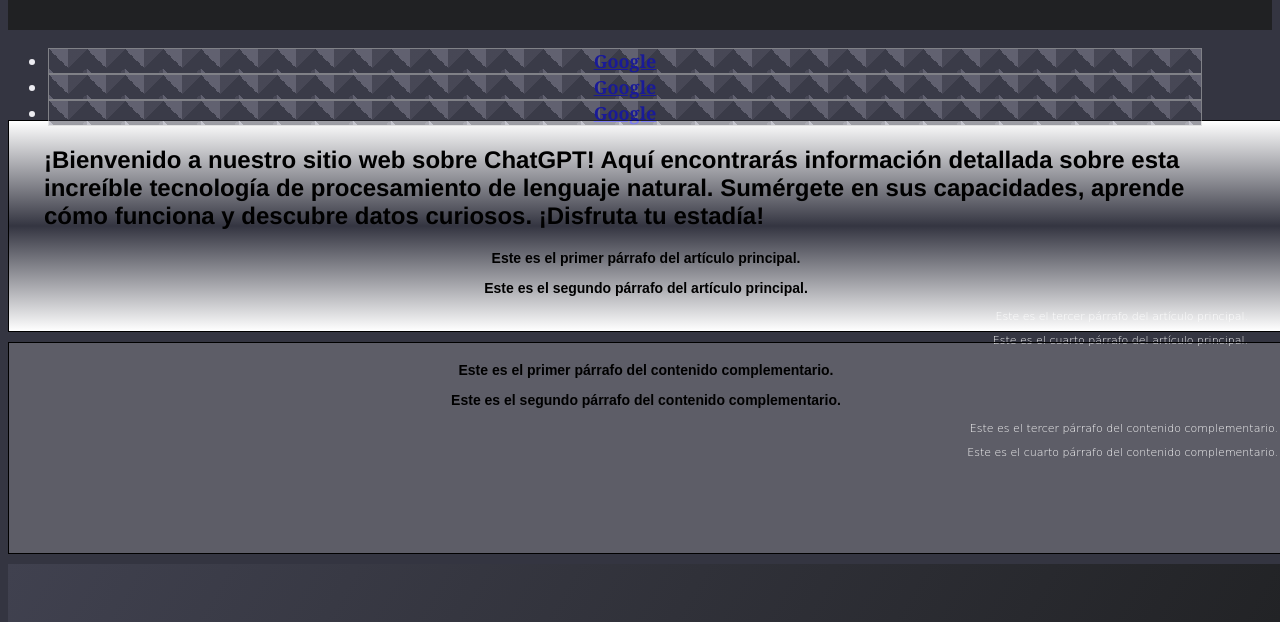
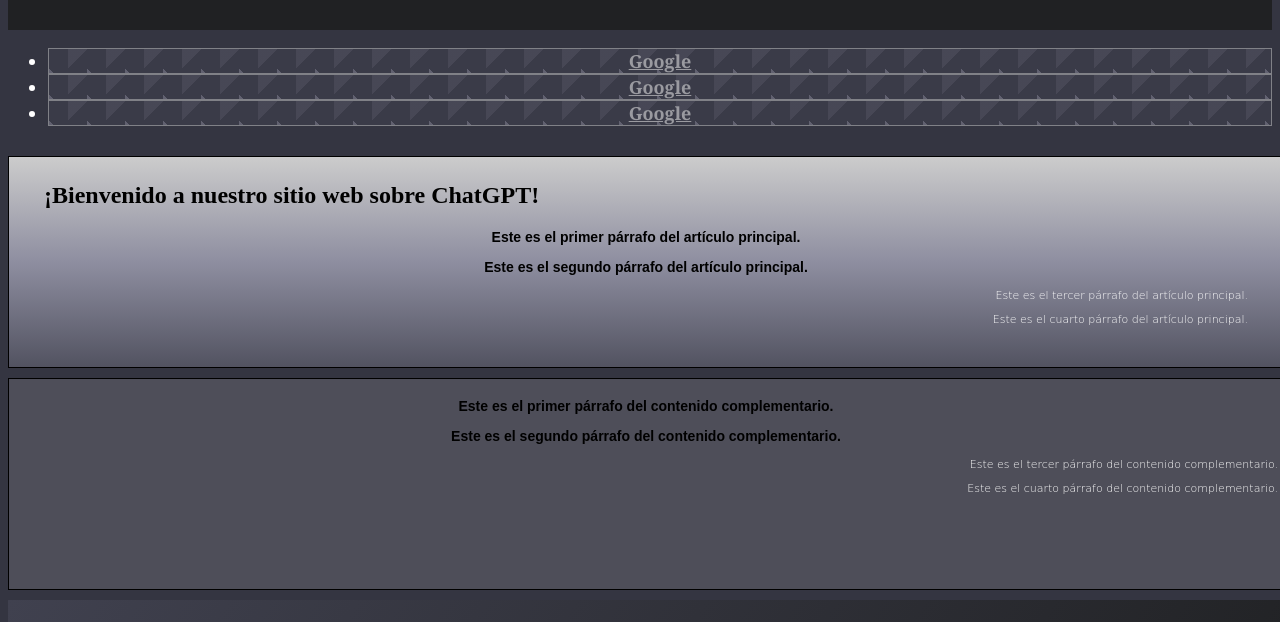
Before and after one commit to MariaPaulaAcero/Ejercicio_1_CSS_MariaPaulaAcero_DanielFelipeSanchez, a plain HTML site: page index.html in a window 1280 px wide. Shown: the part 178-800 px from the top of the page. Drawn offline with Linux system fonts and the light colour scheme.

Commit message:
Areglos colores

```diff
--- a/index.html
+++ b/index.html
@@ -7,8 +7,7 @@
     <link rel="stylesheet" href="styles.css">
     <title>ChatGPT- Inicio</title>
     <link rel="stylesheet" href="https://fonts.googleapis.com/css?family=Tangerine">
-    <link rel="icon"
-        href="https://static.vecteezy.com/system/resources/previews/022/841/114/original/chatgpt-logo-transparent-background-free-png.png">
+    <link rel="icon" href="https://static.vecteezy.com/system/resources/previews/022/841/114/original/chatgpt-logo-transparent-background-free-png.png">
 </head>
 
 <body>
@@ -47,23 +46,21 @@
             </ul>
         </div>
     </nav>
+    <br>
+    <br>
 
     <article class="main-content">
         <div style="margin-left: 30px;margin-right: 30px;">
-            <H2>¡Bienvenido a nuestro sitio web sobre ChatGPT! Aquí encontrarás información detallada sobre esta
-                increíble tecnología de
-                procesamiento de lenguaje natural. Sumérgete en sus capacidades, aprende cómo funciona y descubre datos
-                curiosos. ¡Disfruta tu estadía!
-            </H2>
+            <H2>¡Bienvenido a nuestro sitio web sobre ChatGPT! </H2>
 
             <p class="grupo_parrafo1">Este es el primer párrafo del artículo principal.</p>
             <p class="grupo_parrafo1">Este es el segundo párrafo del artículo principal.</p>
             <p class="grupo_parrafo2">Este es el tercer párrafo del artículo principal.</p>
             <p class="grupo_parrafo2">Este es el cuarto párrafo del artículo principal.</p>
 
-
         </div>
     </article>
+
 
     <aside class="complementary-content">
         <div id="container-index">
@@ -73,22 +70,18 @@
             <p class="grupo_parrafo2">Este es el tercer párrafo del contenido complementario.</p>
             <p class="grupo_parrafo2">Este es el cuarto párrafo del contenido complementario.</p>
 
-
-
         </div>
     </aside>
+
 
     <footer>
         <div class="footer-text">
             <h5>Maria Paula Acero Rengifo</h5>
-        </div>
-        <div class="footer-text">
             <h5>Ingeniería informática</h5>
         </div>
+        <br>
         <div class="footer-text">
             <h5>Daniel Felipe Sanchez Ruiz</h5>
-        </div>
-        <div class="footer-text">
             <h5>Ingeniería informática</h5>
         </div>
         <img class="footer-image"
--- a/styles.css
+++ b/styles.css
@@ -1,5 +1,4 @@
 body {
-  font-family: "Source Sans Pro", Helvetica, sans-serif;
   margin: 3;
   padding: 0;
   display: flex;
@@ -38,7 +37,7 @@ article {
 
   width: 100%;
   height: 200px;
-  background-image: linear-gradient(180deg, #ffffff, #343541, #ffffff); /* Color degradado */
+  background-image: linear-gradient(180deg, #ccc,#8e8ea0 ,#8e8ea055); /* Color degradado */
   border-style: double;
   border-width: 1px;
   border-color: #000000;
@@ -52,23 +51,29 @@ aside {
 
   width: 100%;
   height: 200px;
-  background-color: rgba(255, 255, 255, 0.2);
+  background-color:#FFFFFF20;
   border-style: solid;
   border-width: 1px;
   border-color: #000000;
   padding: 5px;
 }
 
+li {
+  color:white;
+}
+
+li a[href="https://www.google.com"] {
+  color: white;
+}
+
 
 .status {
 
-  margin: 0px 70px 0px 0px;
+  margin: auto;
   border: 1px solid #ccc;
   opacity: 0.5;
   background: linear-gradient(135deg, #8e8ea055 25%, transparent 25%) -19px 0/
       38px 38px,
-    linear-gradient(225deg, #8e8ea0 25%, transparent 25%) -19px 0/ 38px 38px,
-    linear-gradient(315deg, #8e8ea055 25%, transparent 25%) 0px 0/ 38px 38px,
     linear-gradient(45deg, #8e8ea0 25%, #40414f 25%) 0px 0/ 38px 38px;
   display: flex;
   justify-content: center;
```
